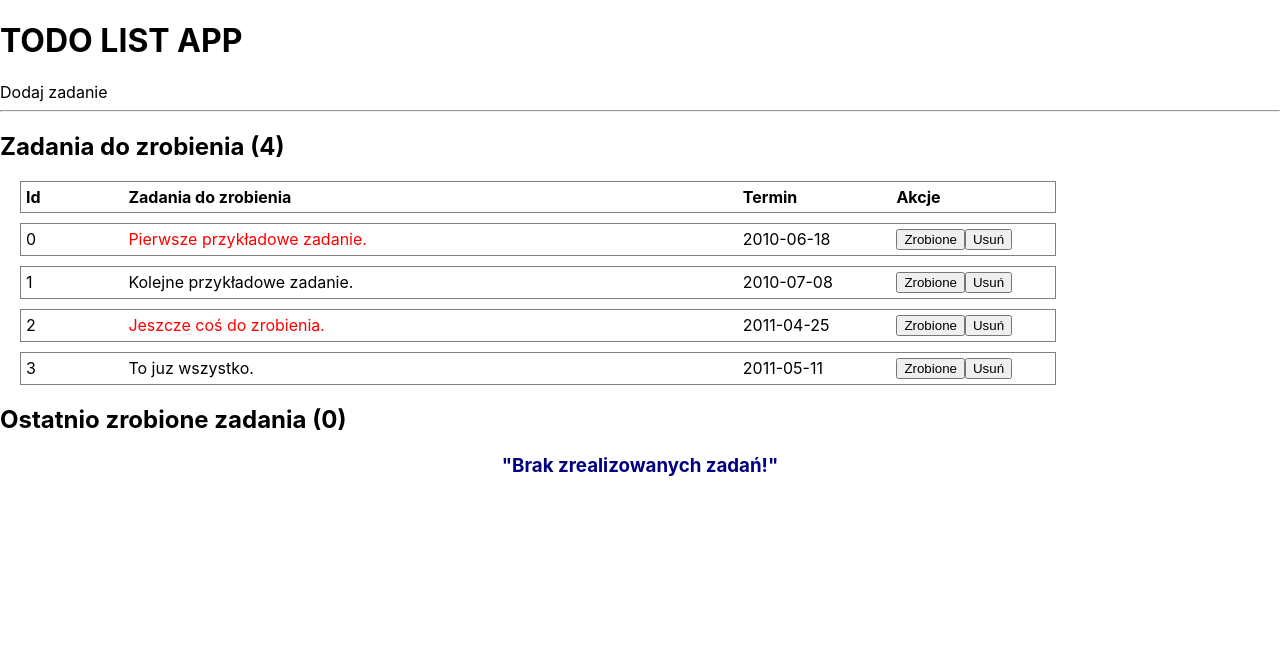
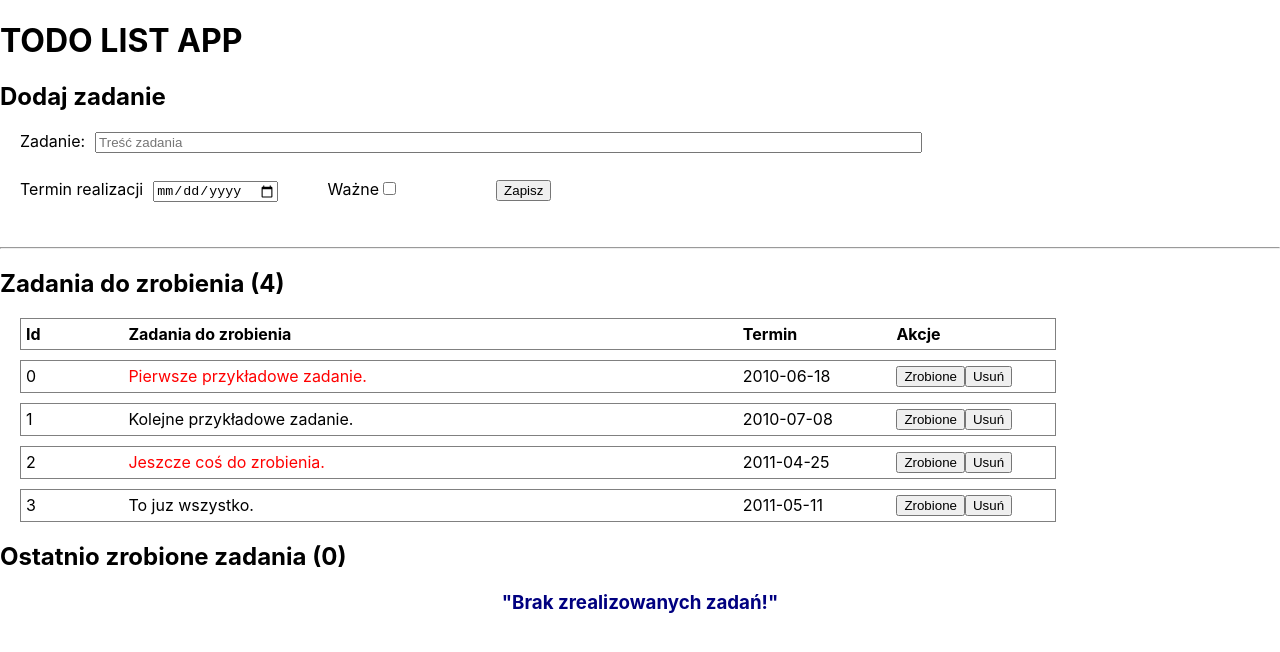
Before and after one commit to kawalec/todo-app-React.js, a React (Create React App) app: page / in a window 1280 px wide. Shown: the top 652 px of the page. Built offline with nearby package versions, Linux system fonts and the light colour scheme.

Commit message:
add form to add tasks

```diff
--- a/src/components/AddTask/AddTask.js
+++ b/src/components/AddTask/AddTask.js
@@ -7,7 +7,35 @@ class AddTask extends Component {
   render() {
     return (
       <>
-        <div className="form">Dodaj zadanie</div>
+        <h2>Dodaj zadanie</h2>
+        <form className="form">
+          <section className="form__section-one">
+            <label className="form__text-label" htmlFor="text">
+              Zadanie:
+            </label>
+            <input
+              className="form__text"
+              id="text"
+              type="text"
+              placeholder="Treść zadania"
+            ></input>
+          </section>
+          <section className="form__section-two">
+            <label className="form__done-label" htmlFor="done">
+              Termin realizacji
+            </label>
+            <input className="form__done" id="done" type="date"></input>
+            <label className="form__important-label" htmlFor="important">
+              Ważne
+            </label>
+            <input
+              className="form__important"
+              id="important"
+              type="checkbox"
+            ></input>
+            <button className="form__submit-btn">Zapisz</button>
+          </section>
+        </form>
         <hr />
       </>
     );
--- a/src/components/AddTask/AddTask.scss
+++ b/src/components/AddTask/AddTask.scss
@@ -0,0 +1,21 @@
+.form {
+  margin: 20px;
+  width: 80%;
+  &__section-one {
+    height: 3em;
+  }
+  &__text {
+    width: 80%;
+    margin-left: 10px;
+  }
+
+  &__section-two {
+    height: 3em;
+  }
+  &__done {
+    margin: 0 50px 0 10px;
+  }
+  &__important {
+    margin-right: 100px;
+  }
+}
```
